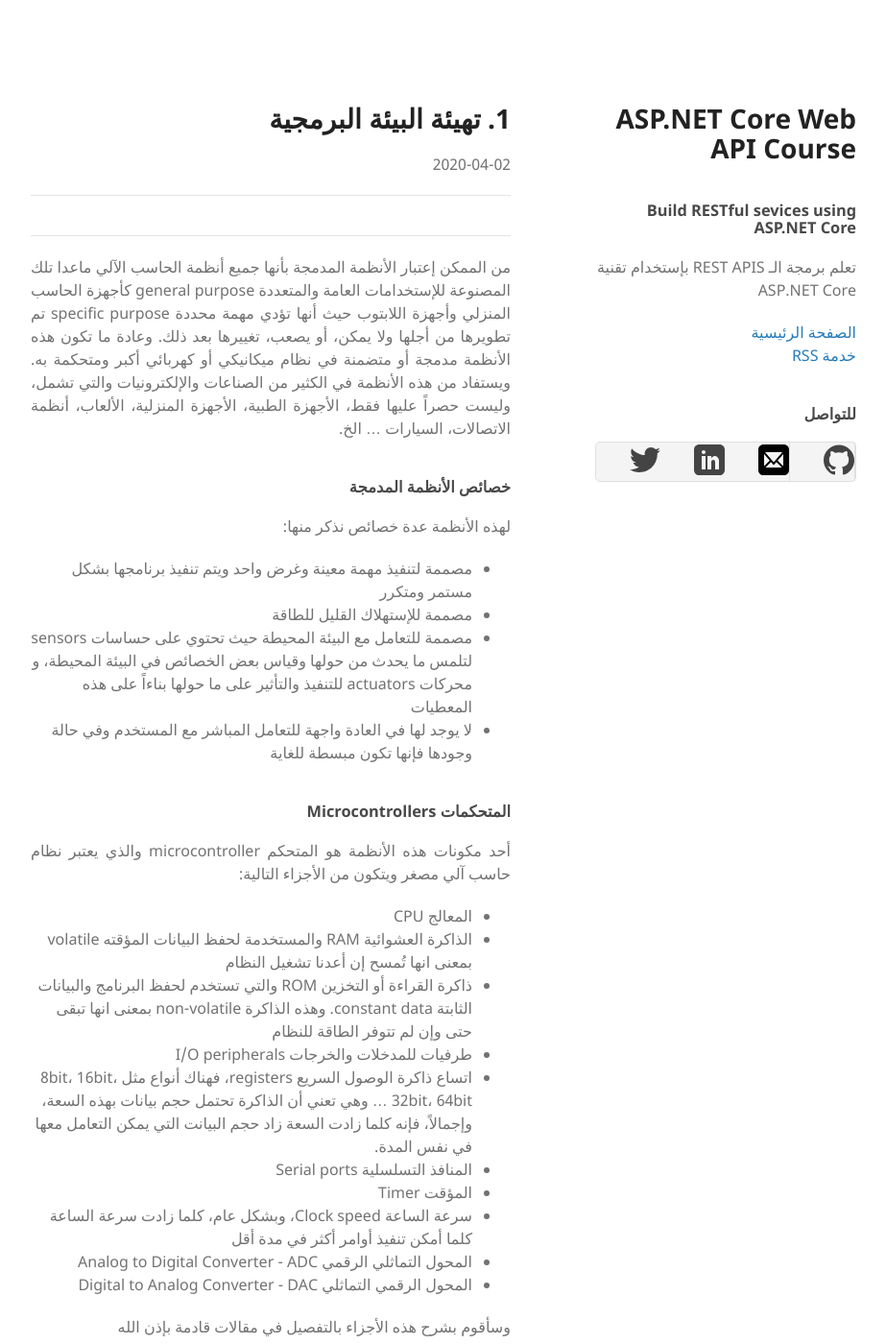
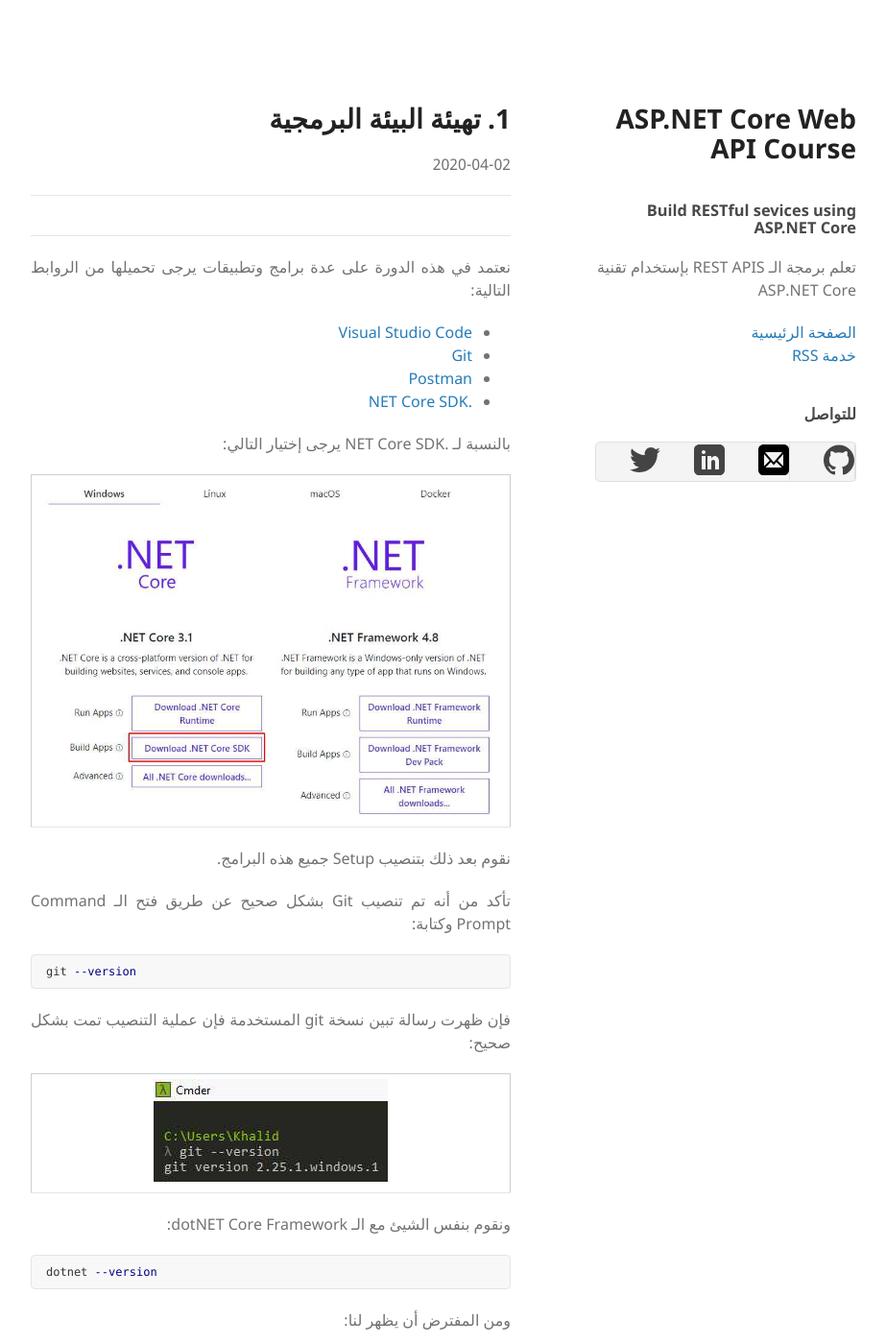
Before and after one commit to alhabish/aspnetcorewebapi-course, a Jekyll site: the page built from _posts/2020-04-02-setup-and-installation.md, in a window 1280 px wide and 1400 px high. Shown: the whole window at 96% size, without its empty margins (178-1101 px from the left). Built offline with Jekyll 4.4.1, drawn with Linux system fonts in a browser that asks for light colours; comment, search, counter and statistics services are not loaded; some of the changed text lies outside the part shown.

Commit message:
Adds images to article_01

````diff
--- a/_posts/2020-04-02-setup-and-installation.md
+++ b/_posts/2020-04-02-setup-and-installation.md
@@ -6,6 +6,51 @@ lang: ar-SA
 index: 1
 comments: true
 ---
+
+نعتمد في هذه الدورة على عدة برامج وتطبيقات يرجى تحميلها من الروابط التالية:
+
+* [Visual Studio Code](https://code.visualstudio.com)
+* [Git](https://git-scm.com)
+* [Postman](https://www.postman.com)
+* [.NET Core SDK](https://dotnet.microsoft.com/download)
+
+بالنسبة لـ .NET Core SDK يرجى إختيار التالي:
+
+{% include image.html url="assets/files/article_01/download-dotnetcore-sdk.jpg" border="1" %}
+
+نقوم بعد ذلك بتنصيب Setup جميع هذه البرامج.
+
+تأكد من أنه تم تنصيب Git بشكل صحيح عن طريق فتح الـ Command Prompt وكتابة:
+
+```bash
+git --version
+```
+
+فإن ظهرت رسالة تبين نسخة git المستخدمة فإن عملية التنصيب تمت بشكل صحيح:
+
+{% include image.html url="assets/files/article_01/git-version.jpg" border="1" %}
+
+ونقوم بنفس الشيئ مع الـ dotNET Core Framework:
+
+
+```bash
+dotnet --version
+```
+
+ومن المفترض أن يظهر لنا:
+
+
+{% include image.html url="assets/files/article_01/dotnetcore-version.jpg" border="1" %}
+
+
+
+### []()إنشاء المشروع
+
+يكون لدي في العادة مجلد إسمه repos أحفظ فيه جميع المشاريع البرمجية. فإن لم يكن موجود قم بالتالي:
+
+
+<!---
+
 
 من الممكن إعتبار الأنظمة المدمجة بأنها جميع أنظمة الحاسب الآلي ماعدا تلك المصنوعة للإستخدامات العامة والمتعددة general purpose كأجهزة الحاسب المنزلي وأجهزة اللابتوب حيث أنها تؤدي مهمة محددة specific purpose تم تطويرها من أجلها ولا يمكن، أو يصعب، تغييرها بعد ذلك. وعادة ما تكون هذه الأنظمة مدمجة أو متضمنة في نظام ميكانيكي أو كهربائي أكبر ومتحكمة به.  ويستفاد من هذه الأنظمة في الكثير من الصناعات والإلكترونيات والتي تشمل، وليست حصراً عليها فقط، الأجهزة الطبية، الأجهزة المنزلية، الألعاب، أنظمة الاتصالات، السيارات ... الخ.
 
@@ -45,3 +90,5 @@ comments: true
 * [Texas Instruments](http://www.ti.com/tool/EK-TM4C123GXL)
 * [Newark](http://www.newark.com/texas-instruments/ek-tm4c123gxl/eval-board-tm4c123g-tiva-c-launchpad/dp/73W9275)
 * [Farnell](http://uk.farnell.com/texas-instruments/ek-tm4c123gxl/tm4c123g-launchpad-tiva-c-eval/dp/2314937)
+
+-->
````
Also changed, not shown: assets/files/article_01/dotnetcore-version.jpg (added), assets/files/article_01/download-dotnetcore-sdk.jpg (added), assets/files/article_01/git-version.jpg (added).
